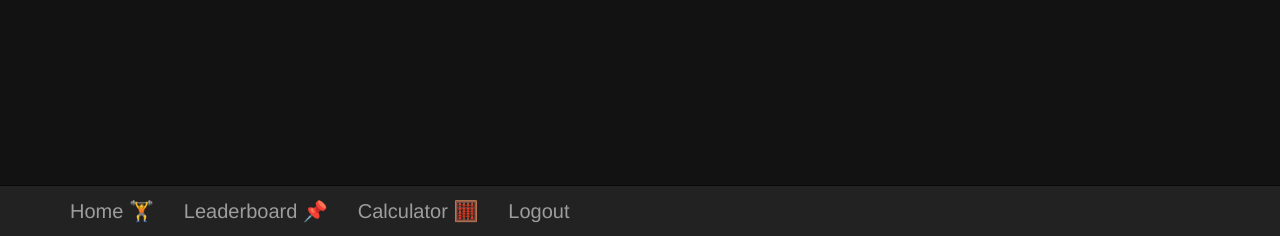
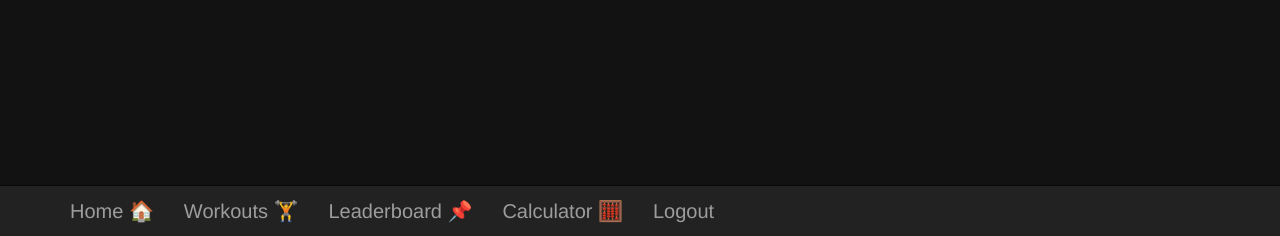
Before and after one commit to incub4t0r/workout_tracker, a Flask app: page /calculator in a window 1280 px wide. Shown: the part 564-800 px from the top of the page. Run offline with Flask 2, Linux system fonts and the light colour scheme; the visitor is signed in with stand-in values (Sample User, id 1); some libraries are stand-ins or nearby versions.

Commit message:
updated pagebase.html

```diff
--- a/templates/pagebase.html
+++ b/templates/pagebase.html
@@ -26,7 +26,8 @@
             </div>
             <div class="collapse navbar-collapse navbar-text-color" id="bs-example-navbar-collapse-1">
                 <ul class="nav navbar-nav">
-                    <li><a class="first" href={{url_for('home')}}>Home 🏋️</a></li>
+                    <li><a class="first" href={{url_for('home')}}>Home 🏠</a></li>
+                    <li><a href={{url_for('workout')}}>Workouts 🏋️</a></li>
                     <li><a href={{url_for('leaderboard')}}>Leaderboard 📌</a></li>
                     <li><a href={{url_for('calculator')}}>Calculator 🧮</a></li>
                     <li><a href={{url_for('logout')}}>Logout</a></li>
```
